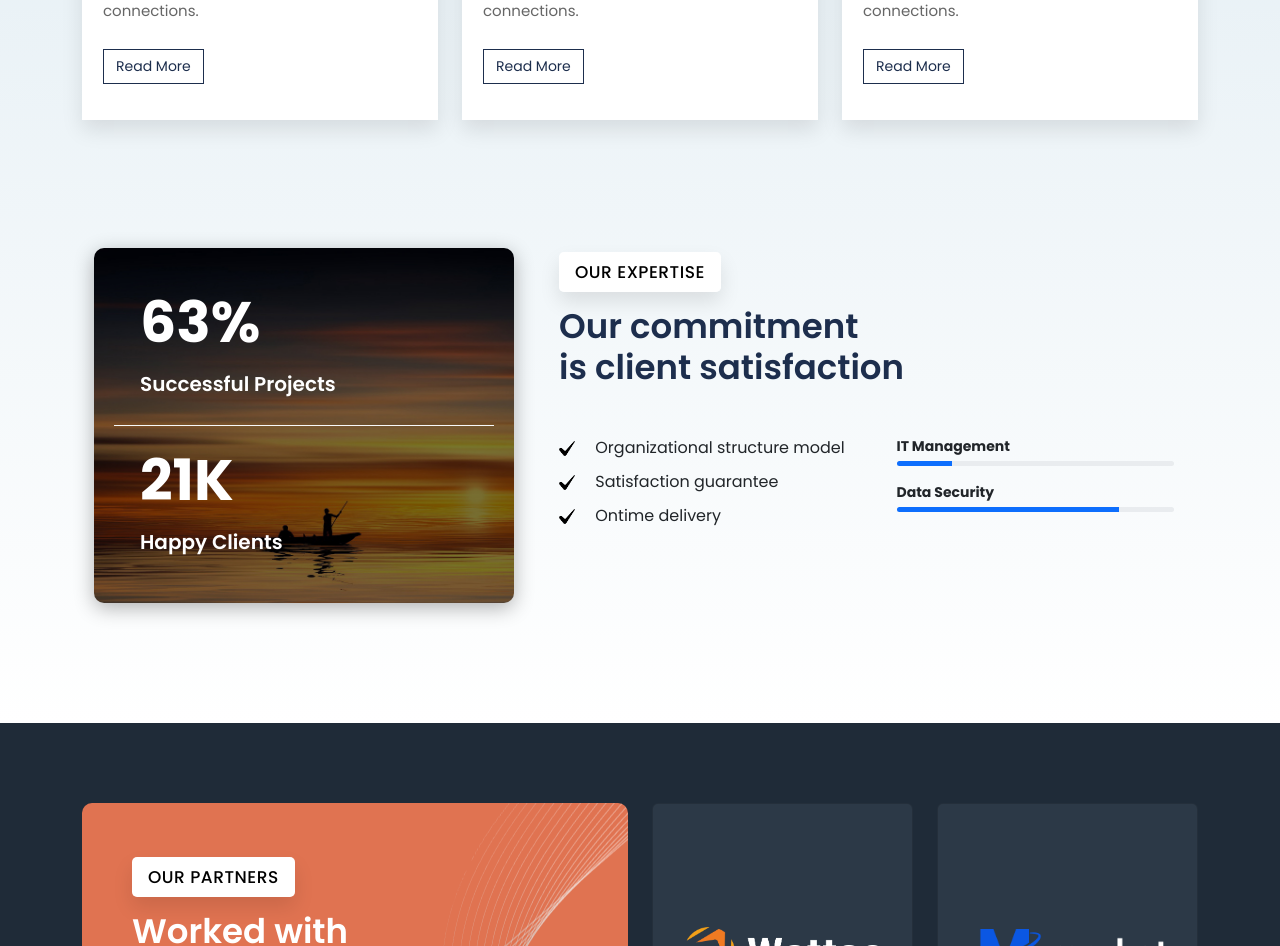
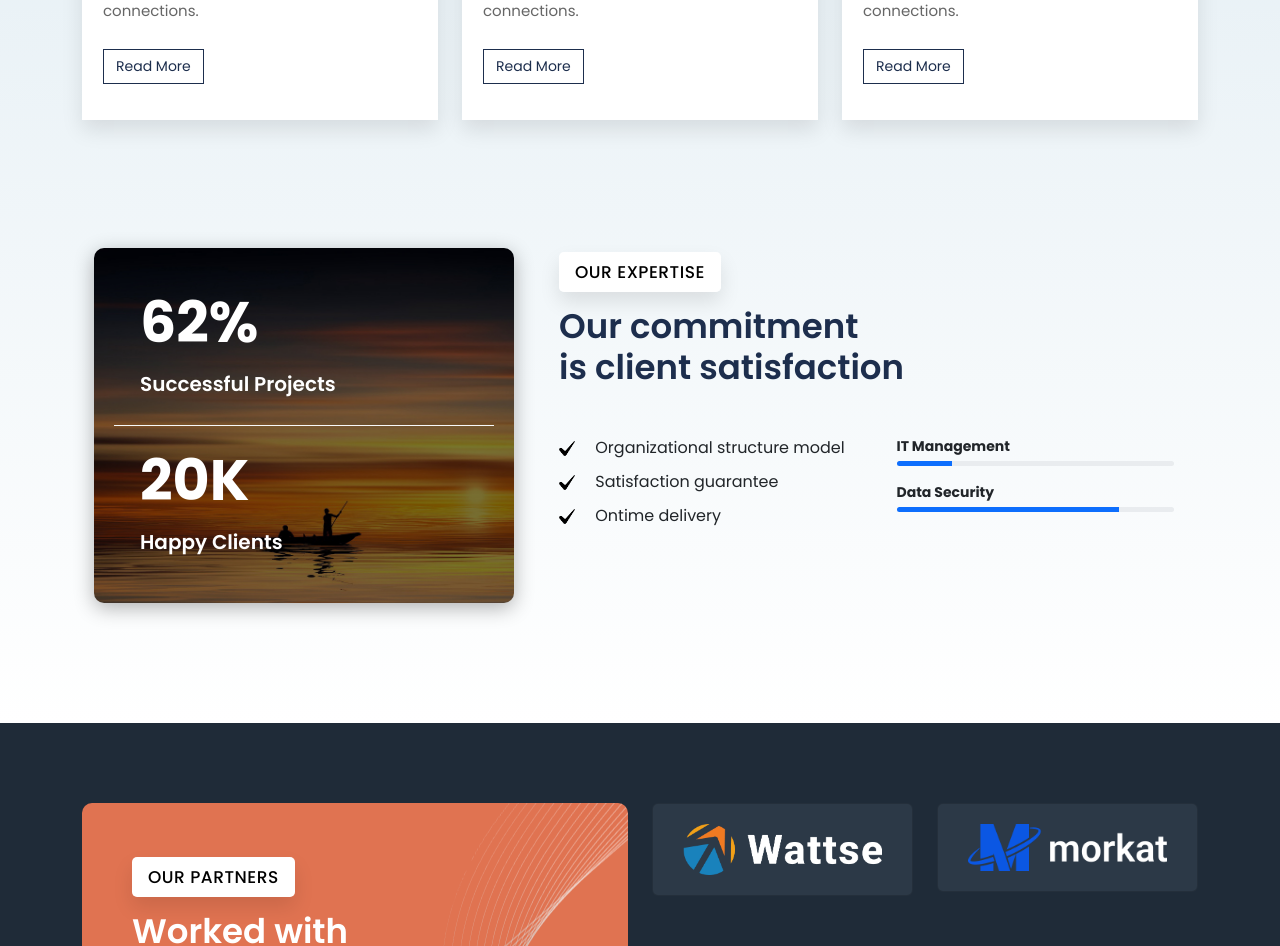
Before and after one commit to subhasisnaskar/react_project, a React app: page /services in a window 1280 px wide. Shown: the part 939-1885 px from the top of the page. Built offline with nearby package versions, Linux system fonts and the light colour scheme; no server answers.

Commit message:
Update index.css

```diff
--- a/src/index.css
+++ b/src/index.css
@@ -153,7 +153,7 @@ section.partner_block.block_gap {
   display: flex;
   justify-content: center;
   align-items: center;
-  height: 300px;
+  height: auto;
 transition: all 0.3s ease-in-out 0s;
 }
 .card.partner_box:hover{
```
